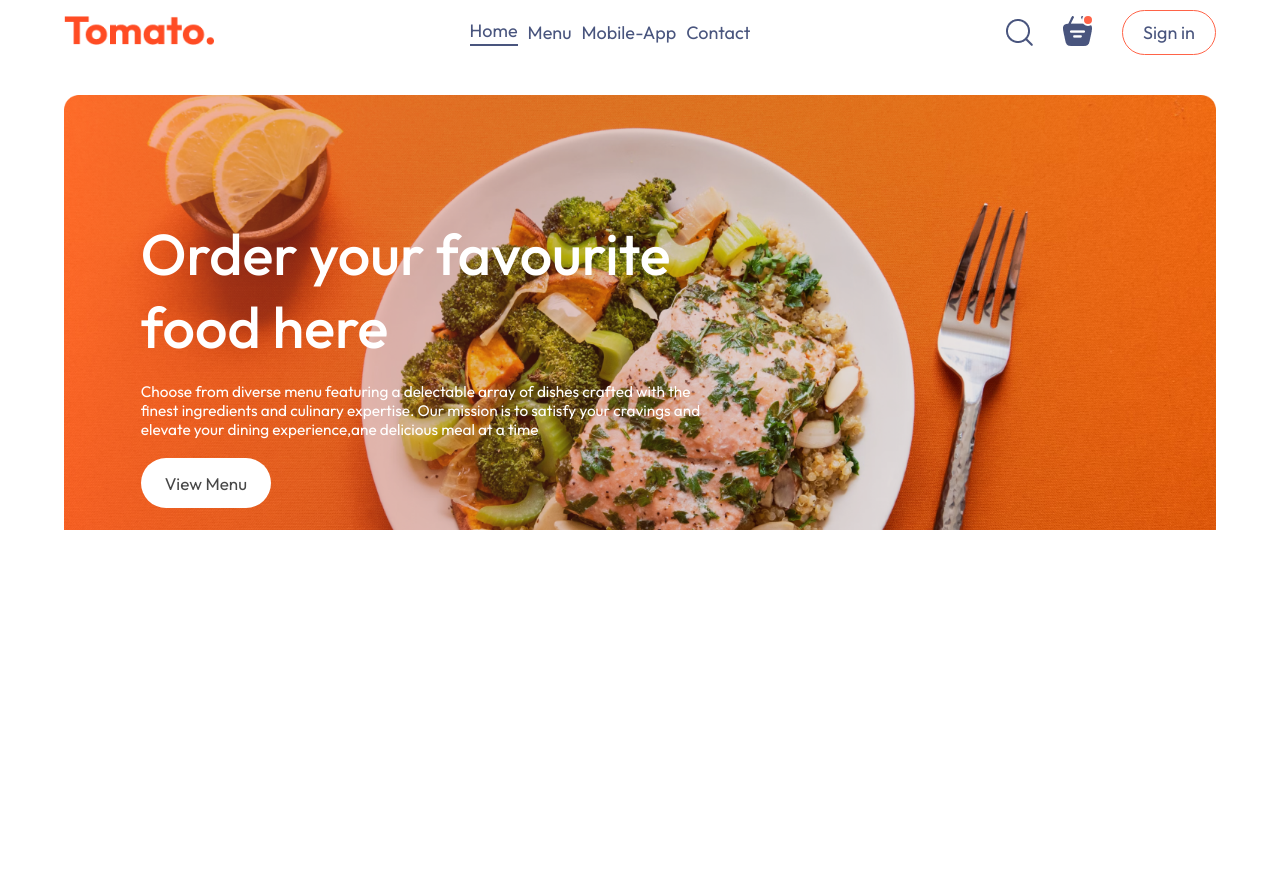
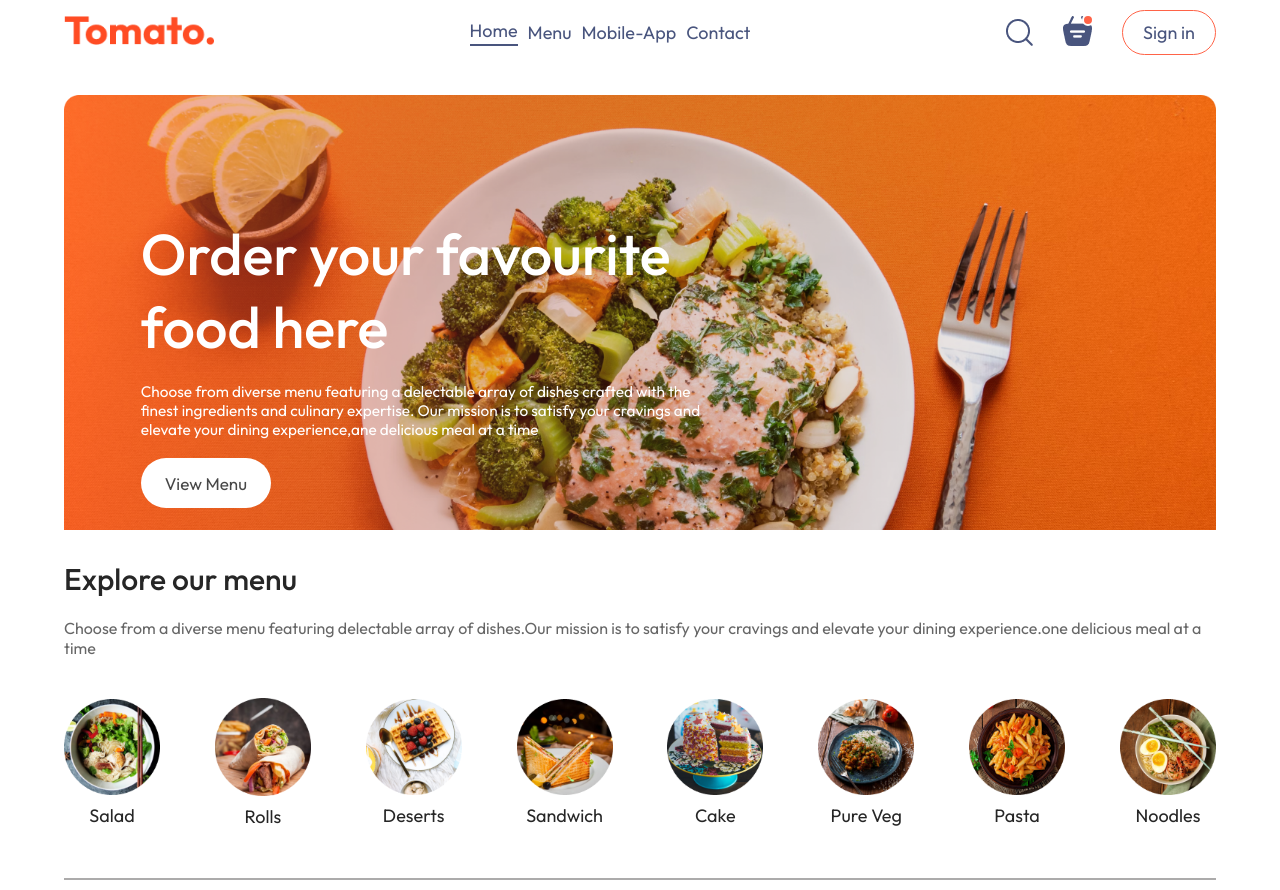
Before and after one commit to GTK-kala/React-Food-Delivery-App, a React (Vite) app in the folder React-Food-App/: page / in a window 1280 px wide. Before the commit the page ends 800 px from the top, so only its background shows below. Built offline with nearby package versions, Linux system fonts and the light colour scheme.

Commit message:
Seventh commit

```diff
--- a/React-Food-App/src/Components/ExploreMenu/Menu.css
+++ b/React-Food-App/src/Components/ExploreMenu/Menu.css
@@ -0,0 +1,49 @@
+.menu{
+    display: flex;
+    flex-direction: column;
+    gap: 20px;
+}
+.menu h1 {
+    font-size: 30px;
+    font-weight: 500;
+    color: #262626;
+}
+.menu .menu-text{
+    font-size: 16px;
+    color: #666;
+}
+.menu-list{
+    display: flex;
+    justify-content: space-between;
+    align-items: center;
+    gap: 20px;
+    margin: 20px 0px;
+    overflow-x: scroll;
+}
+.menu-list::-webkit-scrollbar {
+    display: none;
+}
+.menu-list .menu-items img{
+    width: 7.5vw;
+    min-width: 80px;
+    cursor: pointer;
+    border-radius: 10px;
+}
+.menu-list .menu-items p{
+    font-size: 18px;
+    color: #262626;
+    margin-top: 5px;
+    text-align: center;
+    cursor: pointer;
+}
+.menu hr{
+    margin: 10px 0px;
+    height: 2px;
+    background: #acabab;
+    border: none;
+}
+.menu-items .active{
+    border: 4px solid #f44336;
+    padding: 2px;
+    border-radius: 30px;
+}
--- a/React-Food-App/src/Components/ExploreMenu/Menu.jsx
+++ b/React-Food-App/src/Components/ExploreMenu/Menu.jsx
@@ -1,9 +1,24 @@
+import './Menu.css'
+import { menu_list } from '../../assets/frontend_assets/assets'
 
-
-const Menu = () => {
+const Menu = ({category, setCategory}) => {
   return (
-    <div>
-
+    <div className='menu' id='menu'>
+        <h1>Explore our menu</h1>
+        <p className="menu-text">Choose from a diverse menu featuring delectable array of dishes.Our mission is to satisfy your cravings and elevate your dining experience.one delicious meal at a time</p>
+        <div className="menu-list">
+            {
+            menu_list.map((item,i) => {
+                return (
+                    <div className="menu-items" onClick={() => setCategory(prev=> prev === item.menu_name ? 'All' : item.menu_name)} key={i}>
+                        <img className={category === item.menu_name ? 'active' : ''} src={item.menu_image} alt={item.name} />
+                        <p>{item.menu_name}</p>
+                    </div>
+                 )
+              })
+             }
+        </div>
+      <hr />
     </div>
   )
 }
--- a/React-Food-App/src/Pages/Home/Home.jsx
+++ b/React-Food-App/src/Pages/Home/Home.jsx
@@ -1,10 +1,14 @@
 import Header from '../../Components/Header/Header'
+import Menu from '../../Components/ExploreMenu/Menu'
+import { useState } from 'react'
 import './Home.css'
 
 const Home = () => {
+  const [category, setCategory] = useState('All')
   return (
     <div>
       <Header />
+      <Menu category={category} setCategory={setCategory} />
     </div>
   )
 }
```
